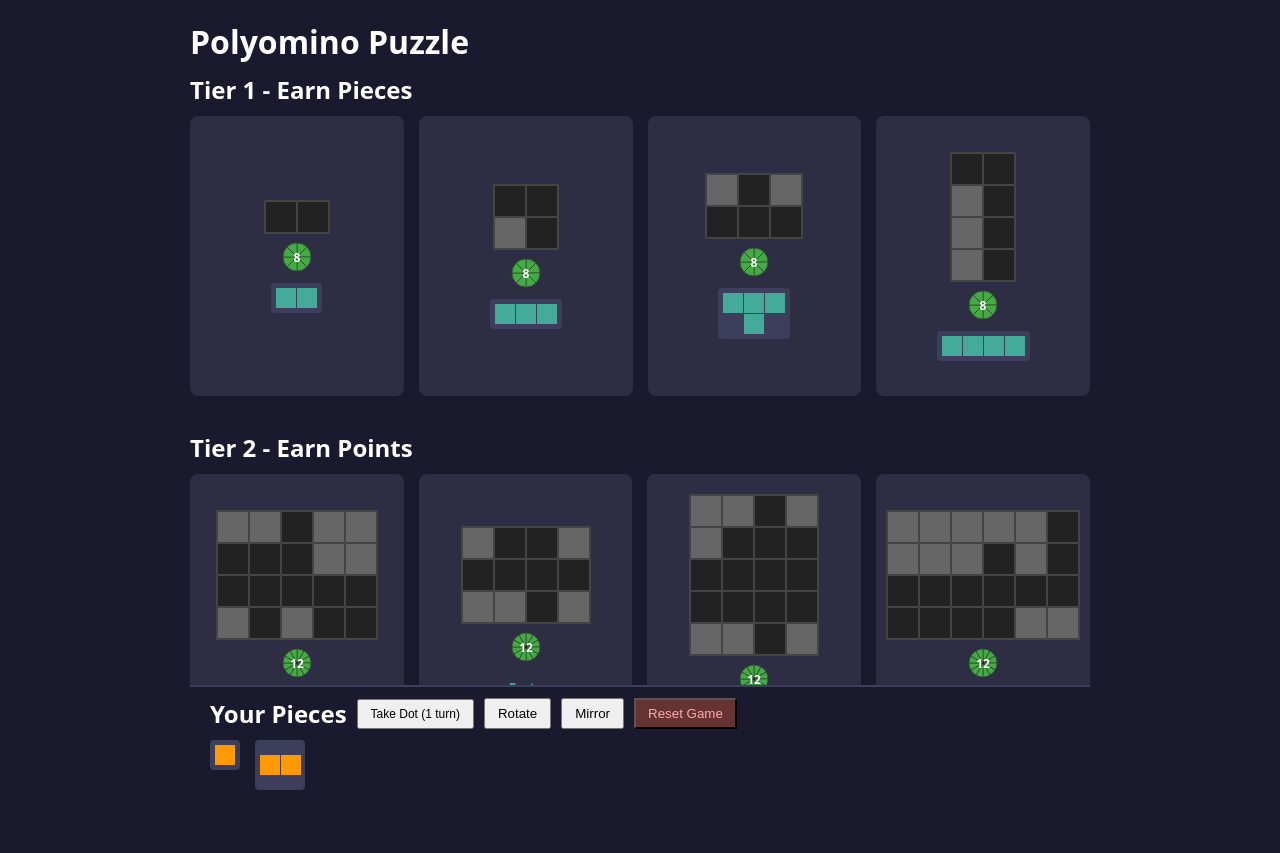
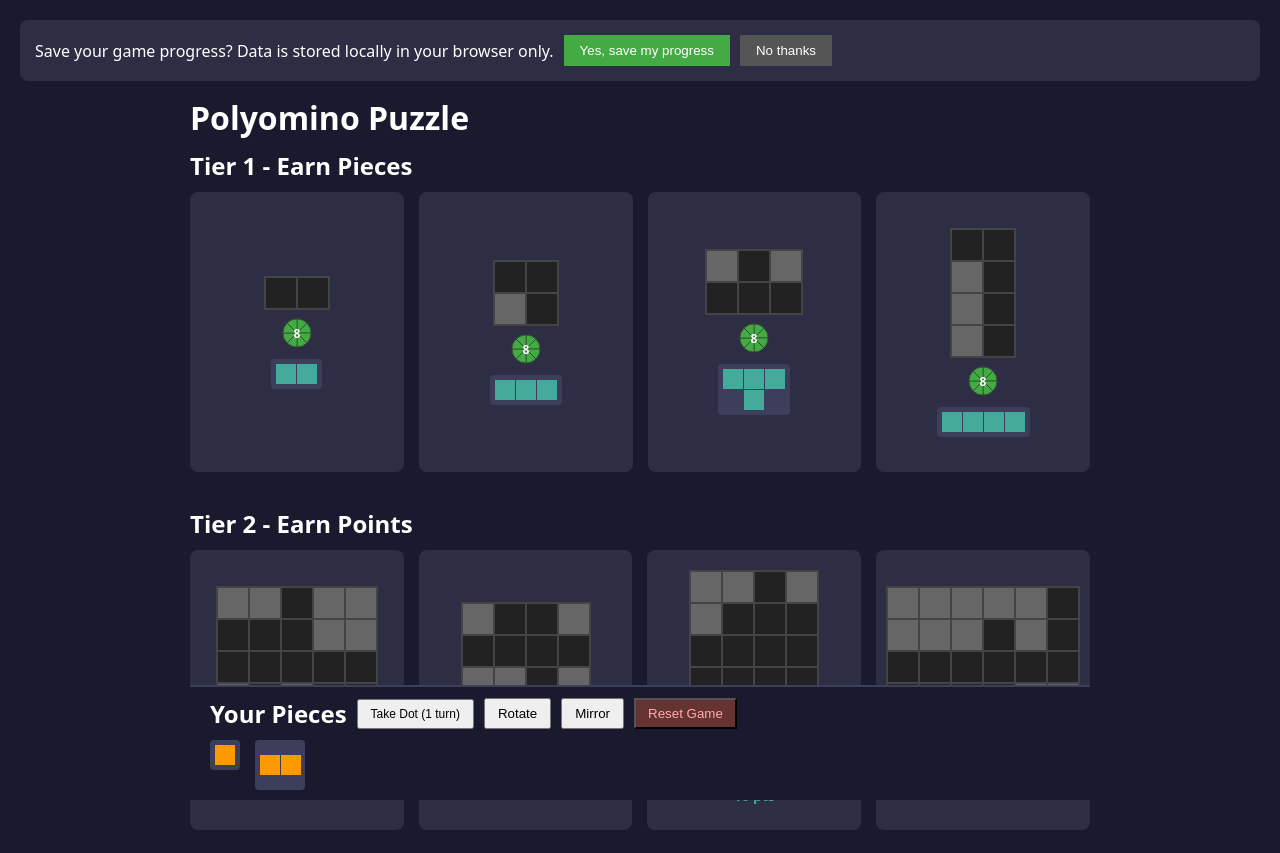
Before and after one commit to sjlevin/Polyomino-Puzzle, a plain HTML site: page index.html in a window 1280 px wide. Shown: the top 853 px of the page. Drawn offline with Linux system fonts and the light colour scheme.

Commit message:
Add GDPR-style storage consent
- Shows banner on first visit asking to save progress
- 'Yes' enables localStorage saving, 'No' plays without saving
- Consent stored separately from game data
- Game fully playable without storage consent

```diff
--- a/game.js
+++ b/game.js
@@ -15,6 +15,8 @@ const REWARDS = ['domino', 'tromino_i', 'tromino_l', 'tetro_i', 'tetro_o', 'tetr
 
 // SAVE_VERSION: Increment when changing saved state structure. See SAVE/LOAD SYSTEM docs below.
 const SAVE_VERSION = 1;
+const STORAGE_KEY = 'polyomino-save';
+const CONSENT_KEY = 'polyomino-storage-consent';
 
 let playerPieces = ['dot', 'domino'];
 let tier1Puzzles = [];
@@ -61,7 +63,16 @@ let touchStartTime = 0;
  * ============================================================================
  */
 
+function hasStorageConsent() {
+    try {
+        return localStorage.getItem(CONSENT_KEY) === 'yes';
+    } catch (e) {
+        return false;
+    }
+}
+
 function saveGame() {
+    if (!hasStorageConsent()) return;
     const state = {
         version: SAVE_VERSION,
         playerPieces,
@@ -75,15 +86,16 @@ function saveGame() {
         stats
     };
     try {
-        localStorage.setItem('polyomino-save', JSON.stringify(state));
+        localStorage.setItem(STORAGE_KEY, JSON.stringify(state));
     } catch (e) {
         console.warn('Failed to save:', e);
     }
 }
 
 function loadGame() {
+    if (!hasStorageConsent()) return false;
     try {
-        const saved = localStorage.getItem('polyomino-save');
+        const saved = localStorage.getItem(STORAGE_KEY);
         if (!saved) return false;
         const state = JSON.parse(saved);
 
@@ -112,7 +124,7 @@ function loadGame() {
 
 function resetGame() {
     if (!confirm('Reset game? All progress will be lost.')) return;
-    localStorage.removeItem('polyomino-save');
+    localStorage.removeItem(STORAGE_KEY);
     playerPieces = ['dot', 'domino'];
     tier1Puzzles = [];
     tier2Puzzles = [];
@@ -129,6 +141,25 @@ function resetGame() {
     for (let i = 0; i < 3; i++) addNewPuzzle(1);
     for (let i = 0; i < 4; i++) addNewPuzzle(2);
     render();
+}
+
+function showStorageConsent() {
+    const banner = document.getElementById('storage-consent');
+    if (banner && !hasStorageConsent()) {
+        banner.classList.remove('hidden');
+    }
+}
+
+function acceptStorage() {
+    try {
+        localStorage.setItem(CONSENT_KEY, 'yes');
+    } catch (e) {}
+    document.getElementById('storage-consent').classList.add('hidden');
+    saveGame();
+}
+
+function declineStorage() {
+    document.getElementById('storage-consent').classList.add('hidden');
 }
 
 // Puzzle generation
@@ -811,6 +842,7 @@ if (!loadGame()) {
     for (let i = 0; i < 4; i++) addNewPuzzle(2);
 }
 render();
+showStorageConsent();
 
 document.getElementById('take-dot').addEventListener('click', () => {
     playerPieces.push('dot');
@@ -819,6 +851,8 @@ document.getElementById('take-dot').addEventListener('click', () => {
 });
 
 document.getElementById('reset-game').addEventListener('click', resetGame);
+document.getElementById('accept-storage').addEventListener('click', acceptStorage);
+document.getElementById('decline-storage').addEventListener('click', declineStorage);
 
 document.getElementById('rotate-btn').addEventListener('click', () => {
     currentRotation = (currentRotation + 1) % 4;
--- a/index.html
+++ b/index.html
@@ -7,6 +7,11 @@
     <link rel="stylesheet" href="style.css">
 </head>
 <body>
+    <div id="storage-consent" class="hidden">
+        <p>Save your game progress? Data is stored locally in your browser only.</p>
+        <button id="accept-storage">Yes, save my progress</button>
+        <button id="decline-storage">No thanks</button>
+    </div>
     <div id="game">
         <h1>Polyomino Puzzle</h1>
         <div id="puzzles">
--- a/style.css
+++ b/style.css
@@ -8,6 +8,20 @@ body {
     -webkit-user-select: none;
     user-select: none;
 }
+#storage-consent {
+    background: #2d2d44;
+    padding: 15px;
+    border-radius: 8px;
+    margin-bottom: 15px;
+    display: flex;
+    gap: 10px;
+    align-items: center;
+    flex-wrap: wrap;
+}
+#storage-consent.hidden { display: none; }
+#storage-consent button { padding: 8px 16px; cursor: pointer; }
+#accept-storage { background: #4a4; color: #fff; border: none; }
+#decline-storage { background: #555; color: #fff; border: none; }
 #game { max-width: 900px; margin: 0 auto; }
 h1, h2 { margin-bottom: 10px; }
 #puzzles { margin-bottom: 20px; }
```
